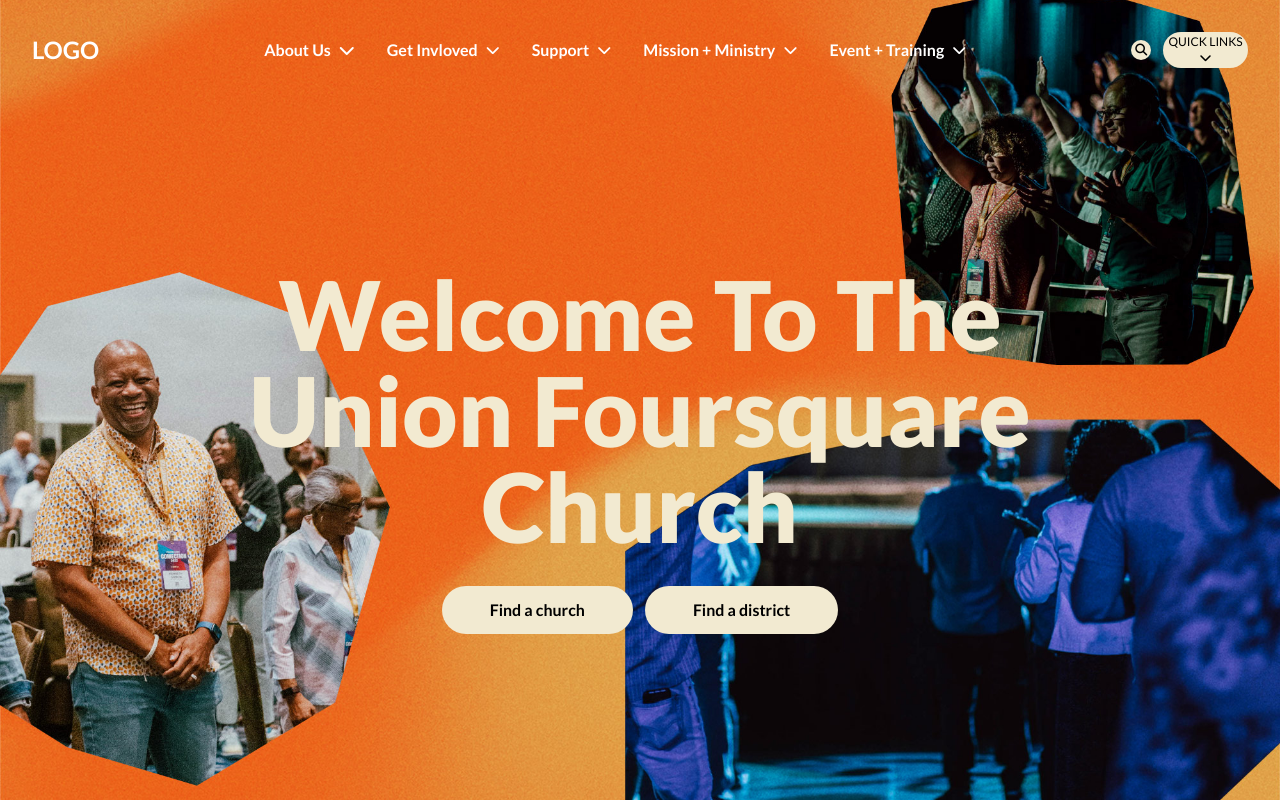
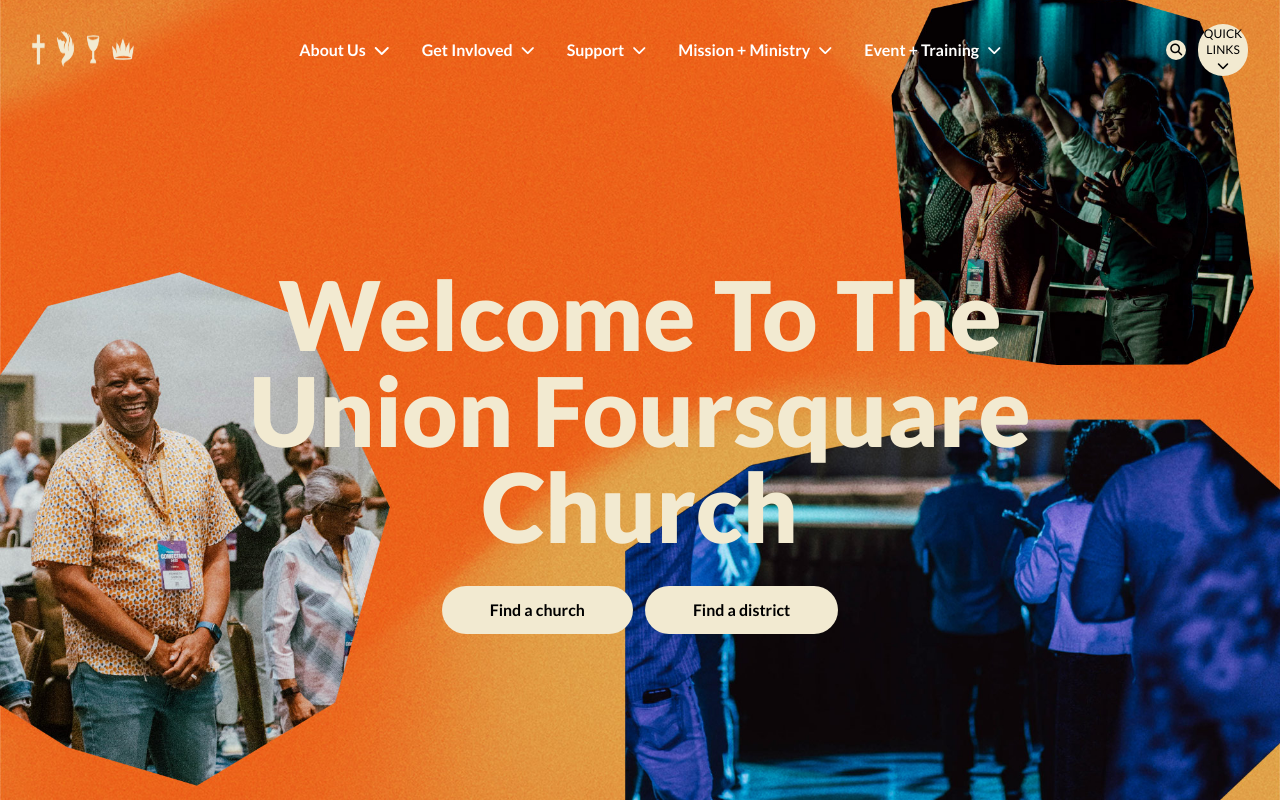
Before and after one commit to razdacoder/church-site, a website: page src/index.html in a window 1280 px wide. Shown: the top 802 px of the page. Drawn offline with nearby package versions, Linux system fonts and the light colour scheme; no server answers.

Commit message:
Added Logo

```diff
--- a/src/index.html
+++ b/src/index.html
@@ -25,8 +25,10 @@
     <header
       class="h-[70vh] md:h-[85vh] lg:h-screen flex flex-col bg-[url('./../assets/banner.jpg')] bg-cover bg-center"
     >
-      <nav class="p-8 flex justify-between gap-8 items-center">
-        <a href="index.html" class="text-2xl font-bold text-white">LOGO</a>
+      <nav class="px-8 py-6 flex justify-between gap-8 items-center">
+        <a href="index.html">
+          <img src="assets/logo.png" alt="" class="h-8 md:h-12" />
+        </a>
 
         <div class="hidden lg:flex justify-center">
           <div
```
Also changed, not shown: src/about-beliefs.html (+4 -2 lines), src/about-bussiness.html (+4 -2 lines), src/about-history.html (+4 -2 lines), src/about-leadership.html (+4 -2 lines), src/about-mission.html (+4 -2 lines), src/contact.html (+4 -2 lines), src/disaster.html (+4 -2 lines), src/event-detail.html (+4 -2 lines), src/events-calendar.html (+4 -2 lines), src/find-church.html (+4 -2 lines), src/find-district.html (+4 -2 lines), src/get-invovled.html (+4 -2 lines), src/international.html (+4 -2 lines), src/news-detail.html (+4 -2 lines), 4 more files.
